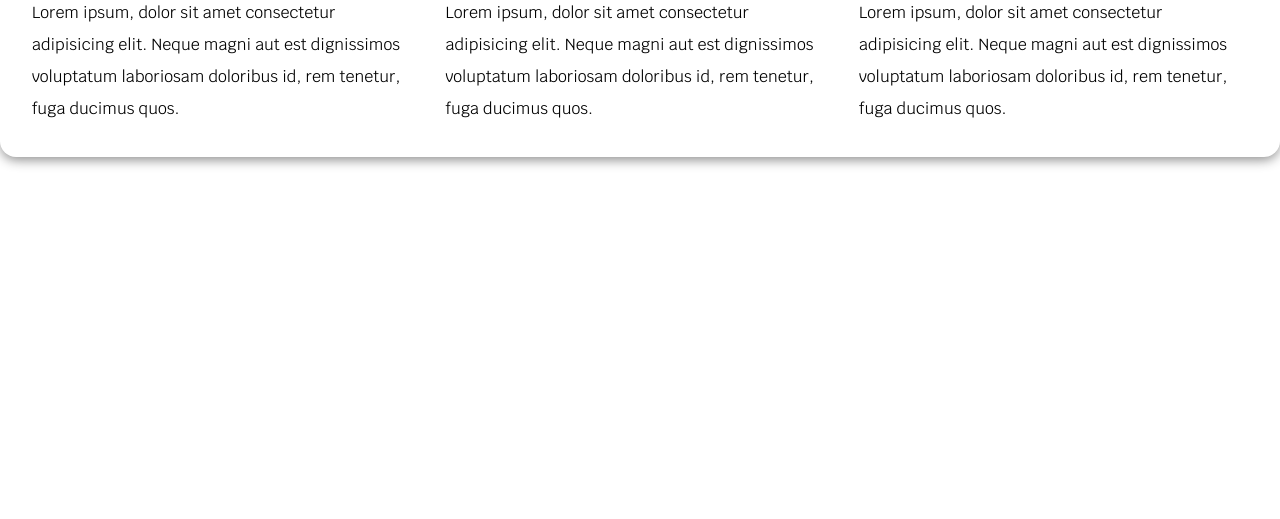
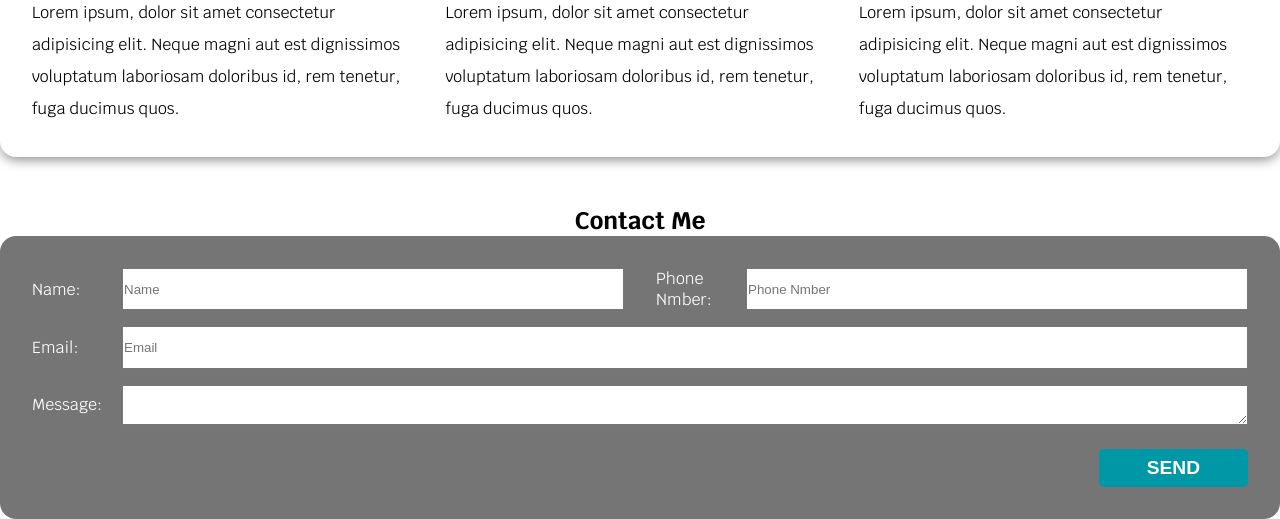
Before and after one commit to alibabaie/Learn-FlexBox, a plain HTML site: page index.html in a window 1280 px wide. Shown: the part 744-1263 px from the top of the page. Before the commit the page ends 949 px from the top, so only its background shows below. Drawn offline with Linux system fonts and the light colour scheme.

Commit message:
section2 session15

```diff
--- a/assets/Css/Style.css
+++ b/assets/Css/Style.css
@@ -38,6 +38,7 @@ body{
     font-size: 1.2rem;
     color: var(--white);
     transition: background-color .3s ease;
+    border: none;
 }
 
 .Button:hover{
@@ -152,10 +153,58 @@ p{
     height: 100px;
     display: flex;
     align-items: center;
-    justify-content: center;
+    justify-content: space-evenly;
     border-radius: 50%;
 }
 
 .Icons i{
     font-size: 2rem;
 }
+
+form{
+    background-color: var(--gray);
+    padding: 2rem;
+    border-radius: 1rem;
+}
+
+.Field{
+    display: flex;
+    margin-bottom: 1rem;
+    align-items: center;
+}
+
+.Field label{
+    flex: 0 0 90px;
+    color: var(--white);
+}
+
+.Field input , .Field textarea{
+    /* flex: 1; */
+    flex-grow: 1;
+    height: 2.4rem;
+}
+
+.Submit_Form{
+    display: flex;
+    justify-content: end;
+}
+
+@media(min-width:768px){
+    form{max-width: 1700px;
+        margin: 0 auto;
+    }
+
+    .Form-Container{
+        display: flex;
+        justify-content: space-between;
+        flex-wrap: wrap;
+    }
+
+    .Field{
+        flex: 0 0 calc(50% - 1rem);
+    }
+
+    .w-100{
+        flex: 0 0 100%;
+    }
+}
--- a/index.html
+++ b/index.html
@@ -65,6 +65,37 @@
         </div>
 
         </main>
+
+        <section class="Contact">
+            <h2>Contact Me</h2>
+            <form action="#">
+                <div class="Form-Container">
+                    <div class="Field">
+                        <label for="">Name:</label>
+                        <input type="text" placeholder="Name">
+                    </div>
+
+                    <div class="Field">
+                        <label for="">Phone Nmber:</label>
+                        <input type="text" placeholder="Phone Nmber">
+                    </div>
+
+                    <div class="Field w-100">
+                        <label for="">Email:</label>
+                        <input type="text" placeholder="Email">
+                    </div>
+
+                    <div class="Field w-100">
+                        <label for="">Message:</label>
+                        <textarea name="" id="" cols="30" rows="3"></textarea>
+                    </div>
+                </div>
+
+                <div class="Submit_Form">
+                    <input type="submit" value="SEND" class="Button">
+                </div>
+            </form>
+        </section>
     </div>
 </body>
 </html>
```
